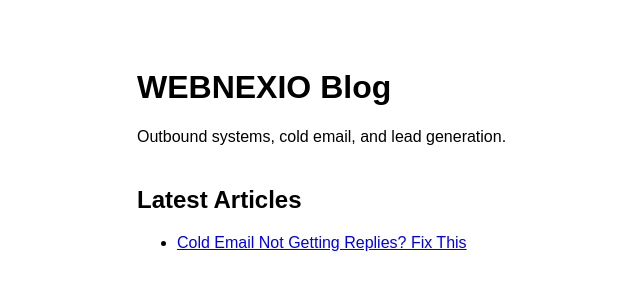
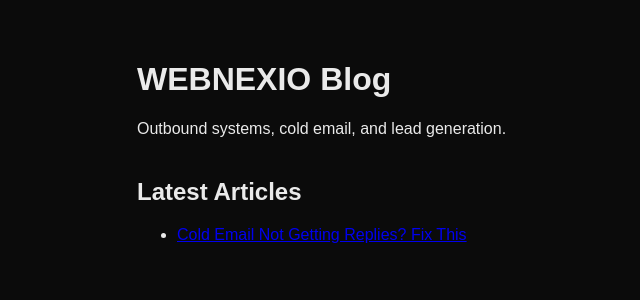
Before and after one commit to kanishk-webnexio/seo-blog, a Next.js app: page / in a window 1280 px wide. Shown: the top 300 px of the page, without its empty margins (103-743 px from the left). Built offline with nearby package versions, Linux system fonts and the light colour scheme.

Commit message:
Update layout.js

```diff
--- a/app/layout.js
+++ b/app/layout.js
@@ -1,7 +1,14 @@
 export default function RootLayout({ children }) {
   return (
-    <html>
-      <body>{children}</body>
+    <html lang="en">
+      <body style={{
+        margin: 0,
+        backgroundColor: "#0b0b0b",
+        color: "#eaeaea",
+        fontFamily: "-apple-system, BlinkMacSystemFont, 'Inter', sans-serif"
+      }}>
+        {children}
+      </body>
     </html>
   );
 }
```
